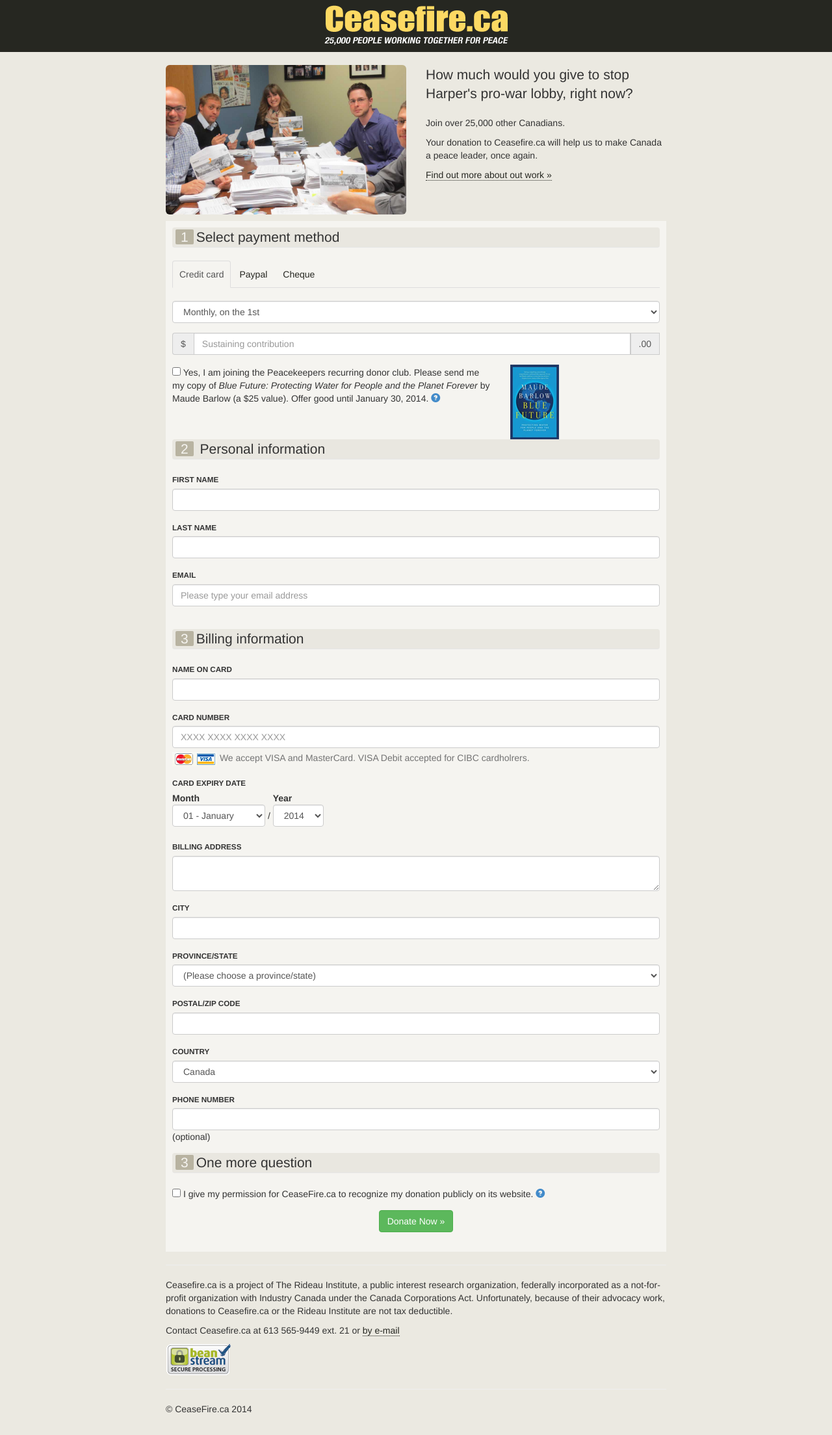
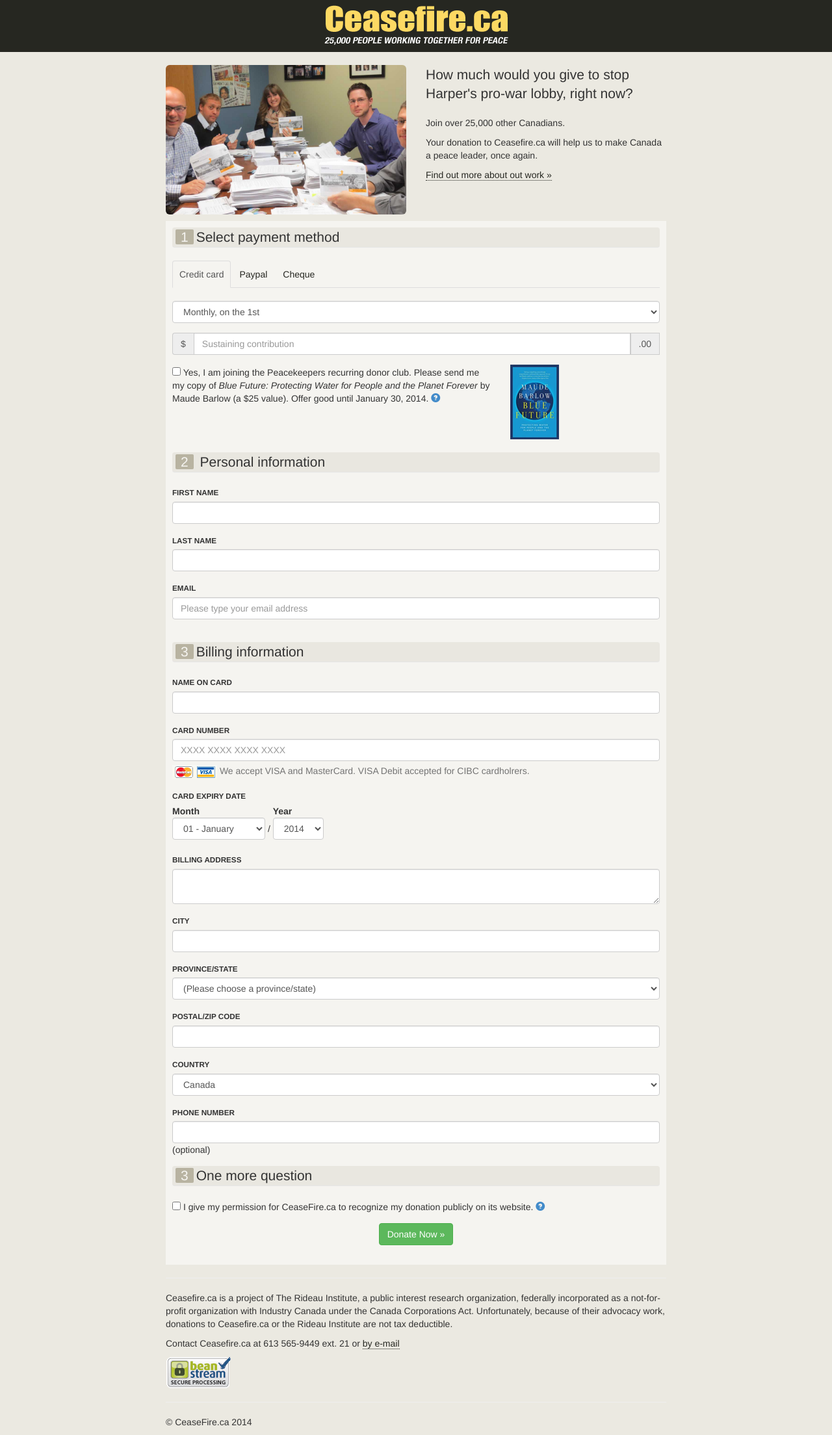
Before and after one commit to phillipadsmith/donate.ceasefire.ca, a Jekyll site: the page built from index.html, in a window 1280 px wide. Shown: the whole page at 65% size. Built offline with Jekyll 4.4.1, drawn with Linux system fonts in a browser that asks for light colours; nearby versions of some CDN libraries; Markdown is read by kramdown in place of the engine named in the settings.

Commit message:
Ensure image has enough space below

```diff
--- a/ui/css/styles.css
+++ b/ui/css/styles.css
@@ -86,6 +86,9 @@ header h1 {
   margin-bottom: 10px;
   color: #737373;
 }
+#payment_form .joinclub {
+  min-height: 120px;
+}
 a.btn:link,
 a.btn:hover,
 a.btn:visited {
--- a/ui/less/styles.less
+++ b/ui/less/styles.less
@@ -104,6 +104,9 @@ header {
         margin-bottom: 10px;
         color: #737373;
     }
+    .joinclub {
+        min-height: 120px;
+    }
 }
 
 a.btn:link, a.btn:hover, a.btn:visited {
```
